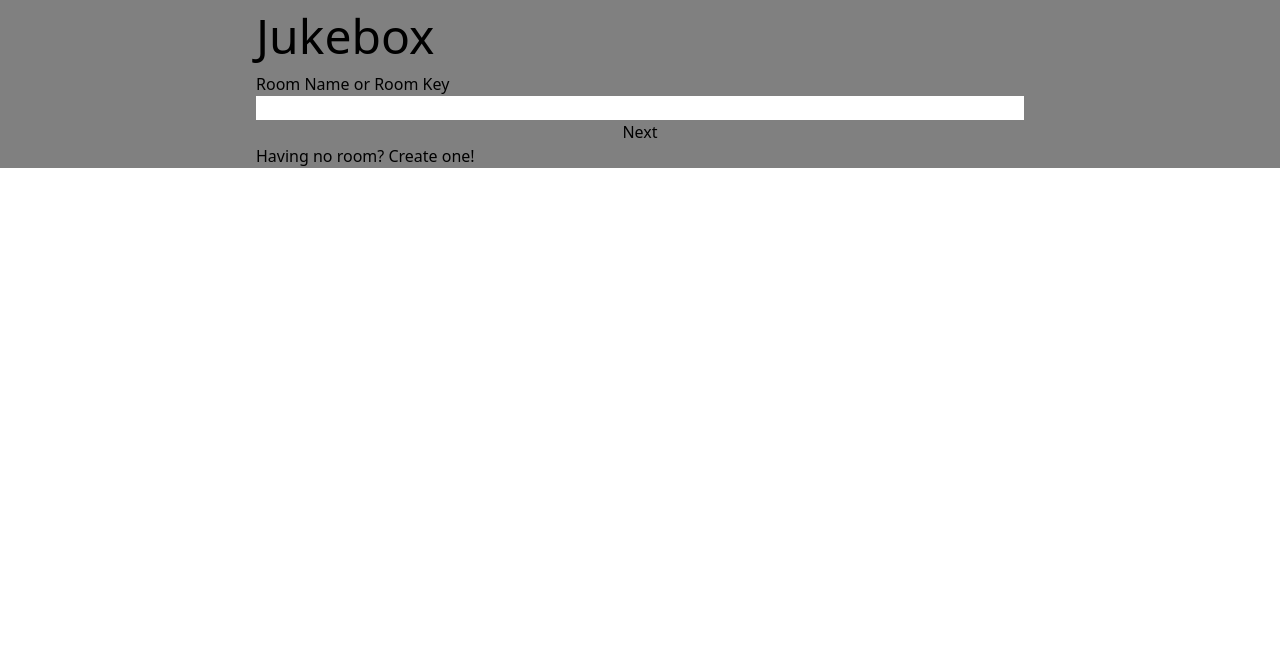
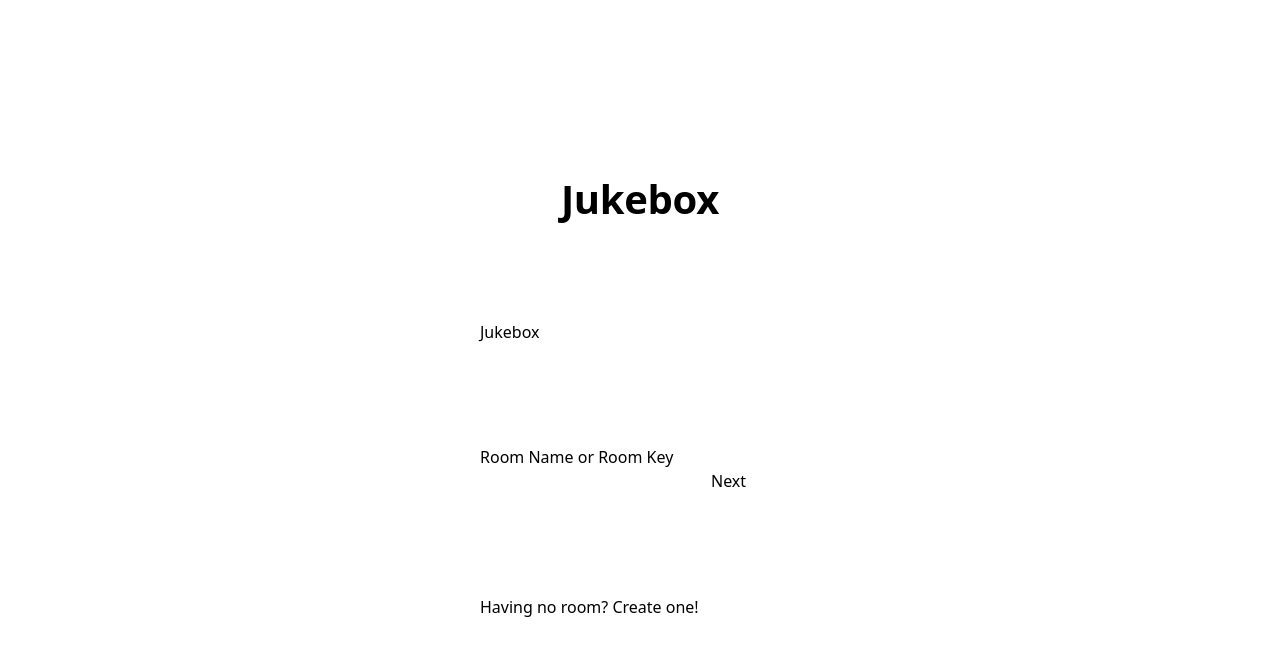
Before and after one commit to G100my/Space-Radio, a Vue app: page /#/ in a window 1280 px wide. Shown: the top 656 px of the page. Built offline with nearby package versions, Linux system fonts and the light colour scheme; no server answers; the database is empty.

Commit message:
update HallShell style

```diff
--- a/src/components/hall/HallShell.vue
+++ b/src/components/hall/HallShell.vue
@@ -1,34 +1,8 @@
 <template>
-  <div class="hall">
-    <div class="hall-container">
+  <div class="h-full flex flex-col items-center">
+    <div class="h-full max-w-xs w-full mx-auto pt-[10vh] pb-9 lg:pb-[10vh] flex flex-col justify-evenly">
+      <h1 class="text-header font-semibold text-center">Jukebox</h1>
       <slot />
     </div>
   </div>
 </template>
-<style lang="scss">
-.hall {
-  flex: 1;
-  box-sizing: border-box;
-  background: gray;
-  display: flex;
-  align-items: center;
-  justify-content: center;
-
-  &-container {
-    width: 60%;
-  }
-  .header {
-    flex: 1;
-    display: flex;
-    flex-direction: column;
-    justify-content: flex-end;
-    > h1 {
-      font-size: 3rem;
-    }
-  }
-  .content {
-    display: flex;
-    flex-direction: column;
-  }
-}
-</style>
```
